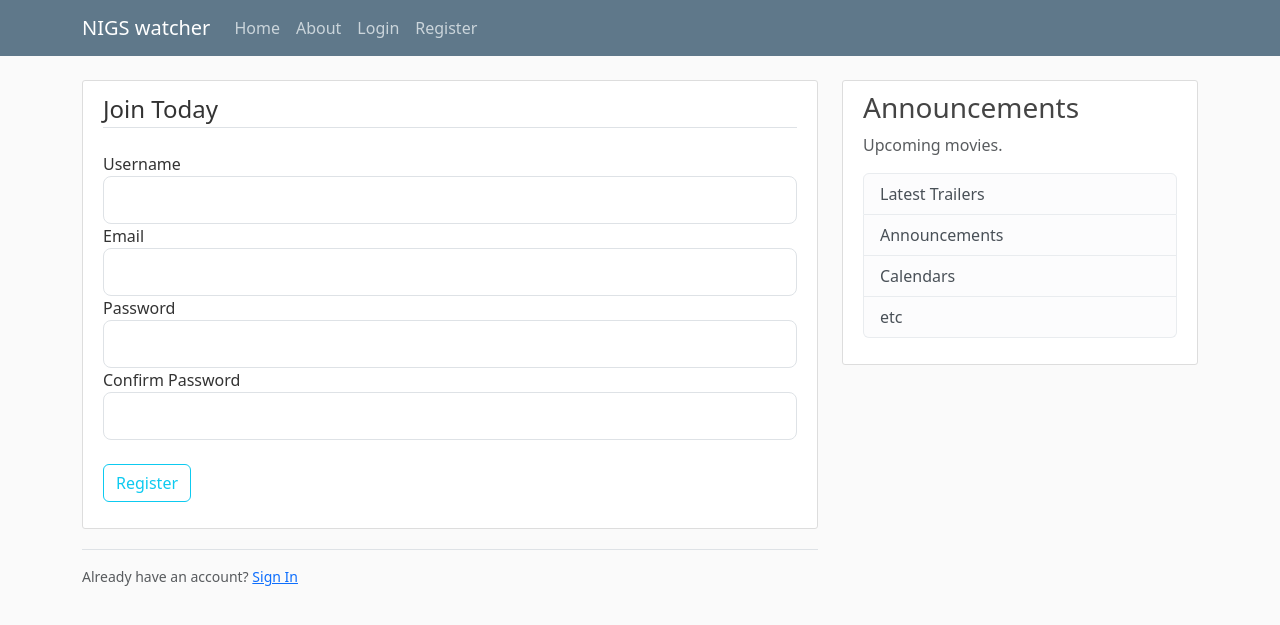
After one commit to Hawk1509/MovieWatchlist, a Flask app: page /register in a window 1280 px wide. The commit adds this page. Shown: the top 625 px of the page. Run offline with Flask 2, Linux system fonts and the light colour scheme.

Commit message:
login page

```diff
--- a/backend/app.py
+++ b/backend/app.py
@@ -1,5 +1,9 @@
-from flask import Flask,render_template
+from flask import Flask,render_template, url_for, flash, redirect
+from forms import RegistrationForm, LoginForm
 app = Flask(__name__)
+
+app.config["SECRET_KEY"] = '0b89eaaafda4d7eb310aab385265275c'
+
 
 posts = [
     {
@@ -82,5 +86,19 @@ def home():
 @app.route("/about")
 def about():
     return render_template('about.html',title='About')
+
+@app.route("/register",methods=['GET', 'POST'])
+def register():
+    form = RegistrationForm()
+    if form.validate_on_submit():
+        flash(f'Account created for {form.username.data}!', 'success')
+        return redirect(url_for('home'))
+    return render_template('register.html',title='Register',form=form)
+
+@app.route("/login")
+def login():
+    form = LoginForm()
+    return render_template('login.html',title='Login',form=form)
+
 if __name__ == '__main__':
     app.run(debug=True)
--- a/backend/forms.py
+++ b/backend/forms.py
@@ -1,5 +1,21 @@
 from flask_wtf import FlaskForm
-from wtforms import StringField
+from wtforms import StringField, PasswordField, SubmitField, BooleanField
+from wtforms.validators import DataRequired, Length, EqualTo
 
 class RegistrationForm(FlaskForm):
-    username = StringField('Username')
+    username = StringField('Username', validators=[DataRequired(), Length(min=2, max=20)])
+    email = StringField('Email', validators=[DataRequired()])  # Removed Email() validator
+    password = PasswordField('Password', validators=[DataRequired()])
+    confirm_password = PasswordField('Confirm Password', validators=[
+        DataRequired(), EqualTo('password', message='Passwords must match')
+    ])
+    submit = SubmitField('Register')
+
+
+
+class LoginForm(FlaskForm):
+    username = StringField('Username', validators=[DataRequired(), Length(min=2, max=20)])
+    email = StringField('Email', validators=[DataRequired()])
+    password = PasswordField('Password', validators=[DataRequired()])
+    remember = BooleanField('Remember Me')
+    submit = SubmitField('Login')
--- a/backend/templates/layout.html
+++ b/backend/templates/layout.html
@@ -37,6 +37,16 @@
 <main role="main" class="container">
   <div class="row">
     <div class="col-md-8">
+        {% with messages = get_flashed_messages(with_categories=True) %}
+    {% if messages %}
+        {% for category, message in messages %}
+            <div class="alert alert-{{ category }}">
+                {{ message }}
+            </div>
+        {% endfor %}
+    {% endif %}
+{% endwith %}
+
       {% block content %}{% endblock %}
     </div>
     <div class="col-md-4">
--- /dev/null
+++ b/backend/templates/register.html
@@ -0,0 +1,35 @@
+{% extends "layout.html" %}
+{% block content %}
+<div class="content-section">
+    <form method="POST" action="">
+        {{ form.hidden_tag() }}
+        <fieldset class="form-group">
+            <legend class="border-bottom mb-4">Join Today</legend>
+            <div class="form-group">
+                <label class="form-control-label">{{ form.username.label }}</label>
+                {{ form.username(class="form-control form-control-lg") }}
+            </div>
+            <div class="form-group">
+                <label class="form-control-label">{{ form.email.label }}</label>
+                {{ form.email(class="form-control form-control-lg") }}
+            </div>
+            <div class="form-group">
+                <label class="form-control-label">{{ form.password.label }}</label>
+                {{ form.password(class="form-control form-control-lg") }}
+            </div>
+            <div class="form-group">
+                <label class="form-control-label">{{ form.confirm_password.label }}</label>
+                {{ form.confirm_password(class="form-control form-control-lg") }}
+            </div>
+        </fieldset>
+        <div class="form-group mt-4">
+            {{ form.submit(class="btn btn-outline-info") }}
+        </div>
+    </form>
+</div>
+<div class="border-top pt-3">
+    <small class="text-muted">
+        Already have an account? <a class="ml-2" href="{{ url_for('login') }}">Sign In</a>
+    </small>
+</div>
+{% endblock content %}
```
Also changed, not shown: backend/templates/login.html (added).
